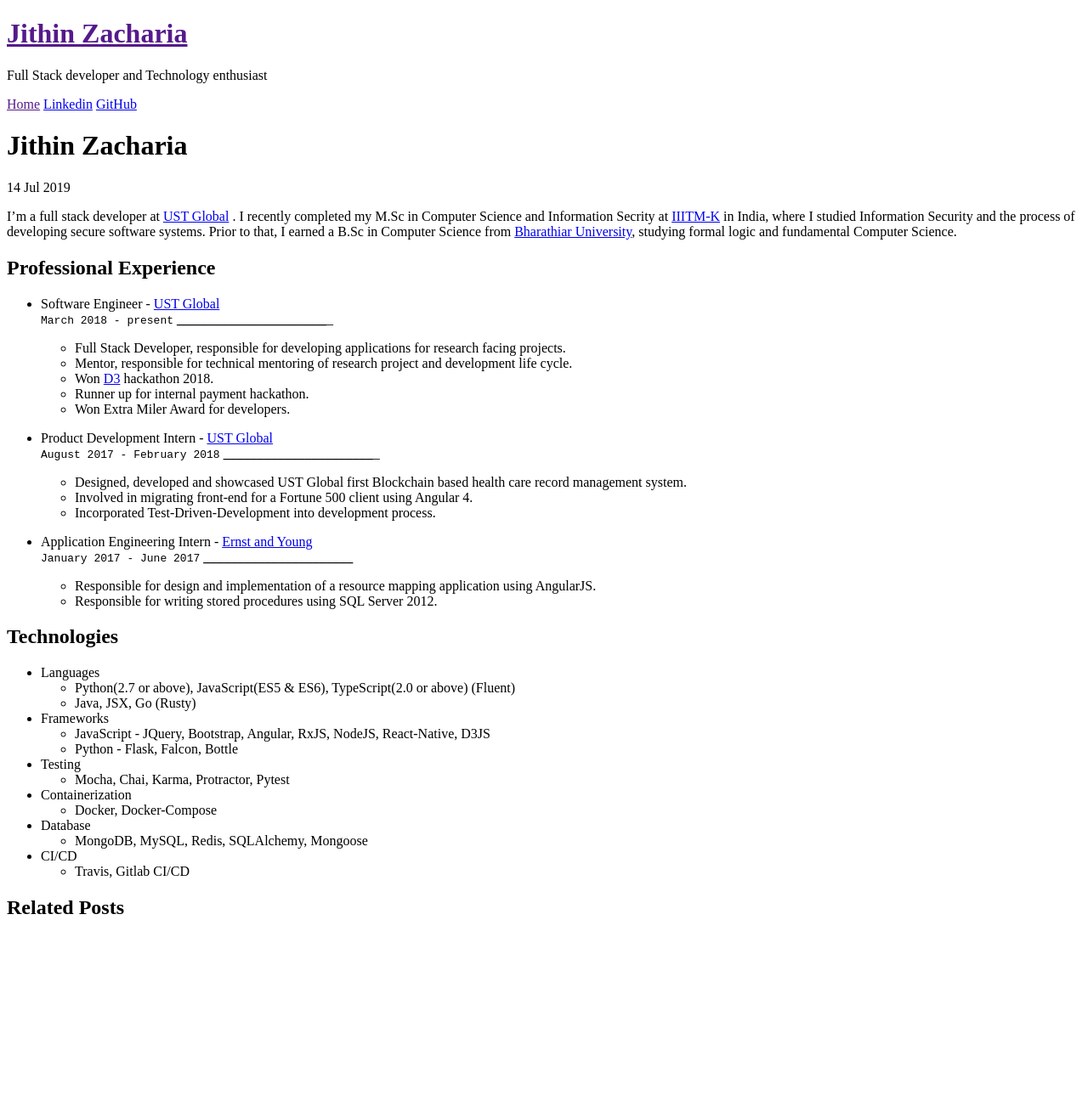
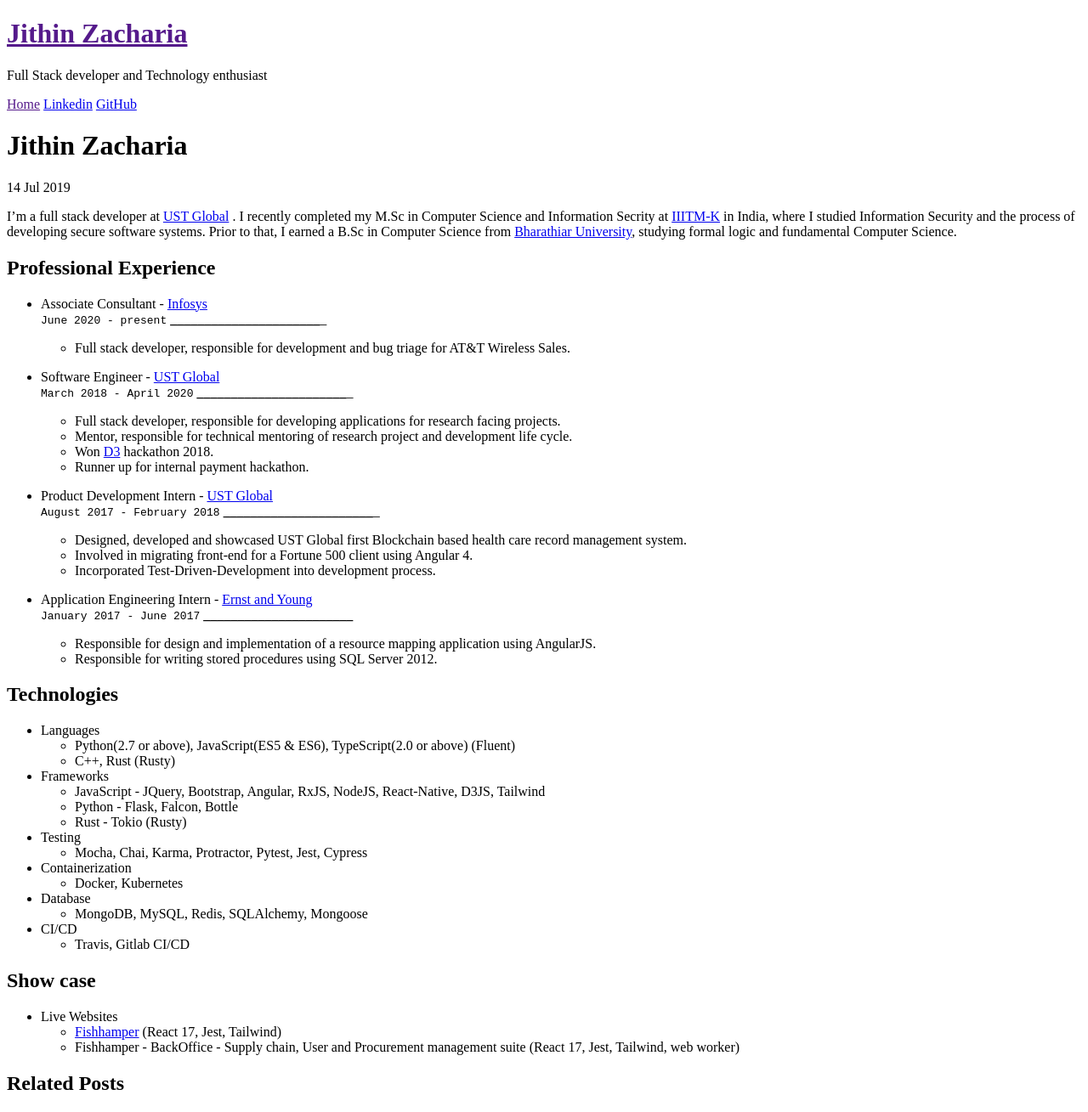
Before and after one commit to Jithinqw/jithinqw.github.io, a Jekyll site: the page built from _posts/2019-7-14-content.md, in a window 1280 px wide. Shown: the whole page at 85% size. Built offline with Jekyll 4.4.1, drawn with Linux system fonts in a browser that asks for light colours; Markdown is read by kramdown in place of the engine named in the settings; before the commit the page ends 1102 px from its top, so only the background shows below that.

Commit message:
Update 2021

```diff
--- a/_posts/2019-7-14-content.md
+++ b/_posts/2019-7-14-content.md
@@ -7,15 +7,20 @@
 
 ## Professional Experience
 
-* Software Engineer - [UST Global](https://www.ust-global.com)<br/>
-    `March 2018 - present`
+* Associate Consultant - [Infosys](https://www.infosys.com)<br/>
+    `June 2020 - present`
     ___________________________________________________________________
 
-    * Full Stack Developer, responsible for developing applications for research facing projects.
+    * Full stack developer, responsible for development and bug triage for AT&T Wireless Sales.
+
+* Software Engineer - [UST Global](https://www.ust-global.com)<br/>
+    `March 2018 - April 2020`
+    ___________________________________________________________________
+
+    * Full stack developer, responsible for developing applications for research facing projects.
     * Mentor, responsible for technical mentoring of research project and development life cycle.
     * Won [D3](https://d3.ust-global.com/) hackathon 2018.
     * Runner up for internal payment hackathon.
-    * Won Extra Miler Award for developers.
 
 * Product Development Intern - [UST Global](https://www.ust-global.com)<br/>
     `August 2017 - February 2018`
@@ -37,15 +42,23 @@
 
 * Languages
     * Python(2.7 or above), JavaScript(ES5 & ES6), TypeScript(2.0 or above) (Fluent)
-    * Java, JSX, Go (Rusty)
+    * C++, Rust (Rusty)
 * Frameworks
-    * JavaScript - JQuery, Bootstrap, Angular, RxJS, NodeJS, React-Native, D3JS
+    * JavaScript - JQuery, Bootstrap, Angular, RxJS, NodeJS, React-Native, D3JS, Tailwind
     * Python - Flask, Falcon, Bottle
+    * Rust - Tokio (Rusty)
 * Testing
-    * Mocha, Chai, Karma, Protractor, Pytest
+    * Mocha, Chai, Karma, Protractor, Pytest, Jest, Cypress
 * Containerization
-    * Docker, Docker-Compose
+    * Docker, Kubernetes
 * Database
     * MongoDB, MySQL, Redis, SQLAlchemy, Mongoose
 * CI/CD
     * Travis, Gitlab CI/CD
+
+
+## Show case
+
+* Live Websites
+  * [Fishhamper](http://fishhamper.com) (React 17, Jest, Tailwind)
+  * Fishhamper - BackOffice - Supply chain, User and Procurement management suite (React 17, Jest, Tailwind, web worker)
```
